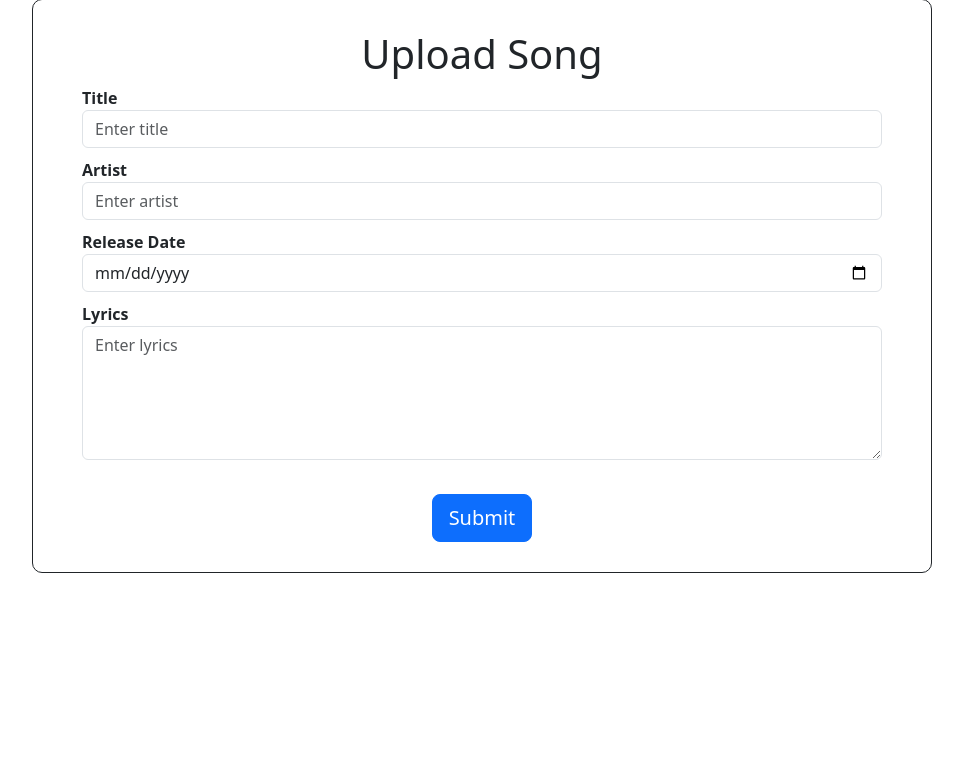
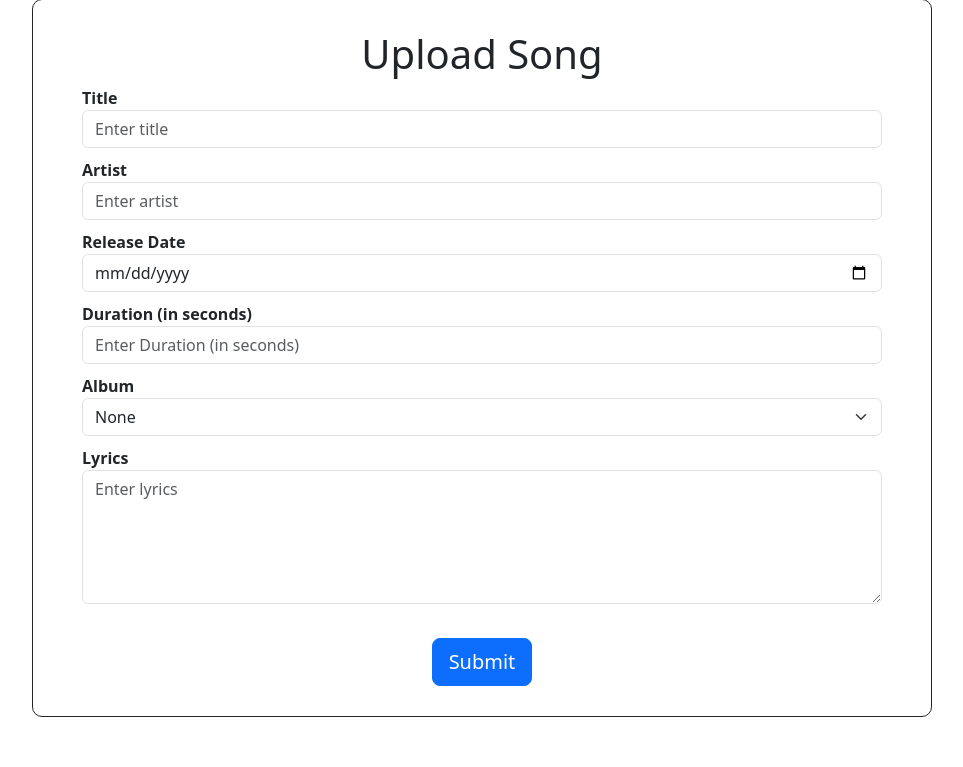
Before and after one commit to adhirajpandey/Modify, a Flask app: page /song-upload in a window 1280 px wide; the page is wider, and only the part inside the window is pictured. Shown: the part 155-922 px from the top of that part, without its empty margins (158-1121 px from the left). Before the commit the page ends 728 px from the top of that part, so only its background shows below. Run offline with Flask 3, Linux system fonts and the light colour scheme; a user stored in the database is signed in.

Commit message:
Song Upload Backend

```diff
--- a/application/controllers.py
+++ b/application/controllers.py
@@ -1,5 +1,5 @@
 from flask import current_app as app, render_template, request, redirect, url_for, session
-from application.models import User
+from application.models import User, Song, Album
 from application.database import db
 import application.services as services
 
@@ -107,10 +107,25 @@ def creator_home():
     else:
         return redirect(url_for('user_login'))
 
-@app.route("/song-upload", methods = ["GET"])
+@app.route("/song-upload", methods = ["GET", "POST"])
 def song_upload():
     if 'user_id' in session:
-        return render_template("song_upload.html", username=session['username'], type=session['type'])
+        albums = Album.query.filter_by(user=session['user_id']).all()
+        if request.method == "POST":
+            title = request.form.get('title')
+            artist = request.form.get('artist')
+            release_date = request.form.get('release-date')
+            lyrics = request.form.get('lyrics')
+            duration = request.form.get('duration')
+            album = request.form.get('album')
+
+            song = Song(name=title, artist=artist, duration=duration, lyrics=lyrics, album=album, release_date=release_date)
+            db.session.add(song)
+            db.session.commit()
+            message = "Song uploaded successfully, redirecting to creator home page"
+            return render_template("song_upload.html", albums=albums, message=message)
+        else:
+            return render_template("song_upload.html", albums=albums)
     else:
         return redirect(url_for('user_login'))
 
--- a/templates/song_upload.html
+++ b/templates/song_upload.html
@@ -25,26 +25,49 @@
 
 {% block content %}
 
-<div class="container-sm border border-dark" style="margin-top: 50px; padding:30px; border-radius: 10px; width: 900px;">
+{% if message %}
+<div class="container-sm" style="width: 900px;">
+    <div class="alert alert-success" role="alert">
+        {{ message }}
+    </div>
+</div>
+{% endif %}
+
+<div class="container-sm border border-dark" style="margin-top: 50px; margin-bottom: 50px; padding:30px; border-radius: 10px; width: 900px;">
     <h1 class="text-center">Upload Song</h1>
 
     <div style="display: flex; justify-content: center;">
-        <form>
+        <form method="POST">
             <div class="form-group" style="margin-bottom: 10px;">
                 <label for="title"><strong>Title</strong></label>
-                <input type="text" class="form-control" id="title" placeholder="Enter title" style="width: 800px;">
+                <input type="text" class="form-control" id="title" name="title" placeholder="Enter title" style="width: 800px;">
             </div>
             <div class="form-group" style="margin-bottom: 10px;">
                 <label for="artist"><strong>Artist</strong></label>
-                <input type="text" class="form-control" id="artist" placeholder="Enter artist" style="width: 800px;">
+                <input type="text" class="form-control" id="artist" name="artist" placeholder="Enter artist" style="width: 800px;">
             </div>
             <div class="form-group" style="margin-bottom: 10px;">
                 <label for="release-date"><strong>Release Date</strong></label>
-                <input type="date" class="form-control" id="release-date" style="width: 800px;">
+                <input type="date" class="form-control" id="release-date" name="release-date" style="width: 800px;">
+            </div>
+            <div class="form-group" style="margin-bottom: 10px;">
+                <label for="duration"><strong>Duration (in seconds)</strong></label>
+                <input type="number" class="form-control" id="duration" name="duration" max="600" placeholder="Enter Duration (in seconds)" style="width: 800px;">
+            </div>
+            <div class="form-group" style="margin-bottom: 10px;">
+                <label for="album"><strong>Album</strong></label>
+                <select class="form-select" name="album">
+                    <option value="none">None</option>
+                    {% if albums %}
+                        {% for album in albums %}
+                            <option value="{{ album['id'] }}">{{ album['name'] }}</option>
+                        {% endfor %}
+                    {% endif %}
+                </select>
             </div>
             <div class="form-group" style="margin-bottom: 10px;">
                 <label for="lyrics"><strong>Lyrics</strong></label>
-                <textarea class="form-control" id="lyrics" rows="5" placeholder="Enter lyrics" style="width: 800px;"></textarea>
+                <textarea class="form-control" id="lyrics" name="lyrics" rows="5" placeholder="Enter lyrics" style="width: 800px;"></textarea>
             </div>
             <br>
             <div style="text-align: center;">
@@ -54,6 +77,18 @@
     </div>
 </div>
 
+<script>
+    // Function to redirect after a 2 sec delay
+    function redirectToAnotherPage() {
+        var message = "{{ message }}"
+        if (message) {
+            setTimeout(function() {
+            window.location.href = "/creator-home";
+        }, 5000);
+        }
+    }
+    window.onload = redirectToAnotherPage;
+    </script>
 
 
 {% endblock content %}
```
Also changed, not shown: application/models.py (+6 -6 lines).
